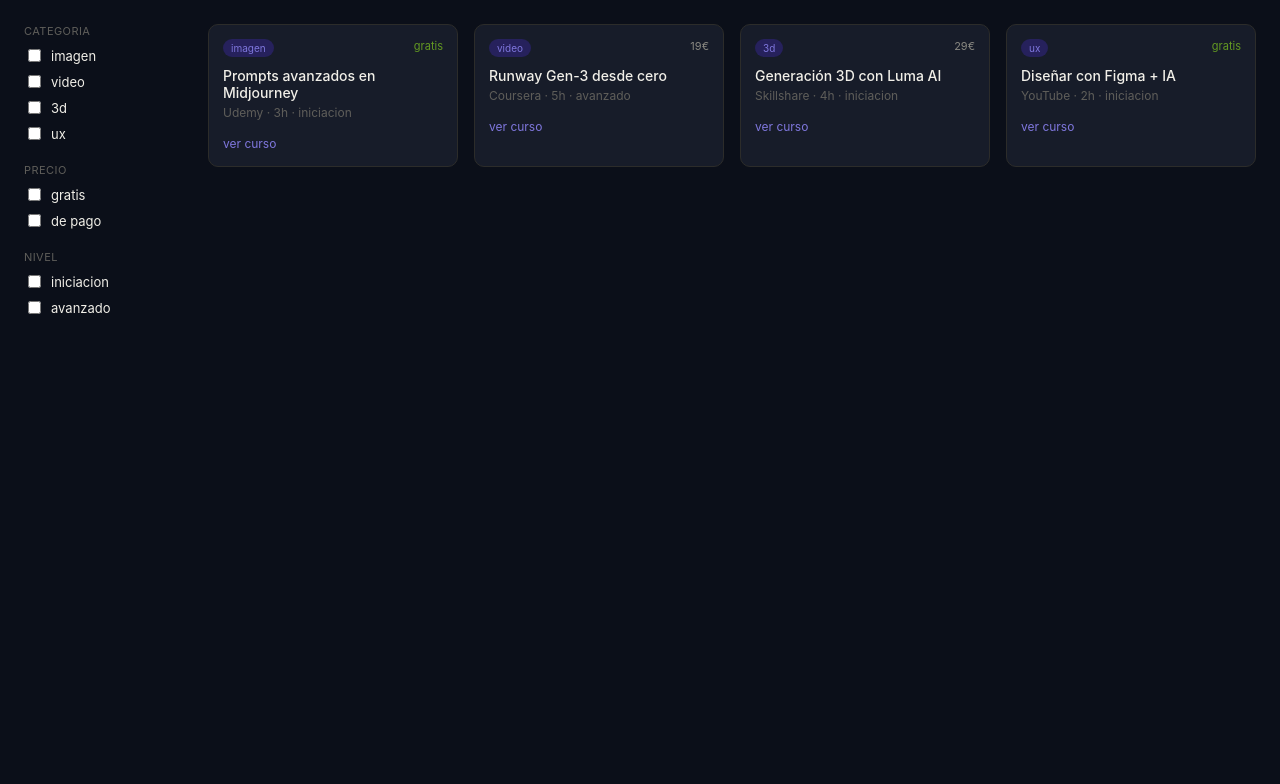
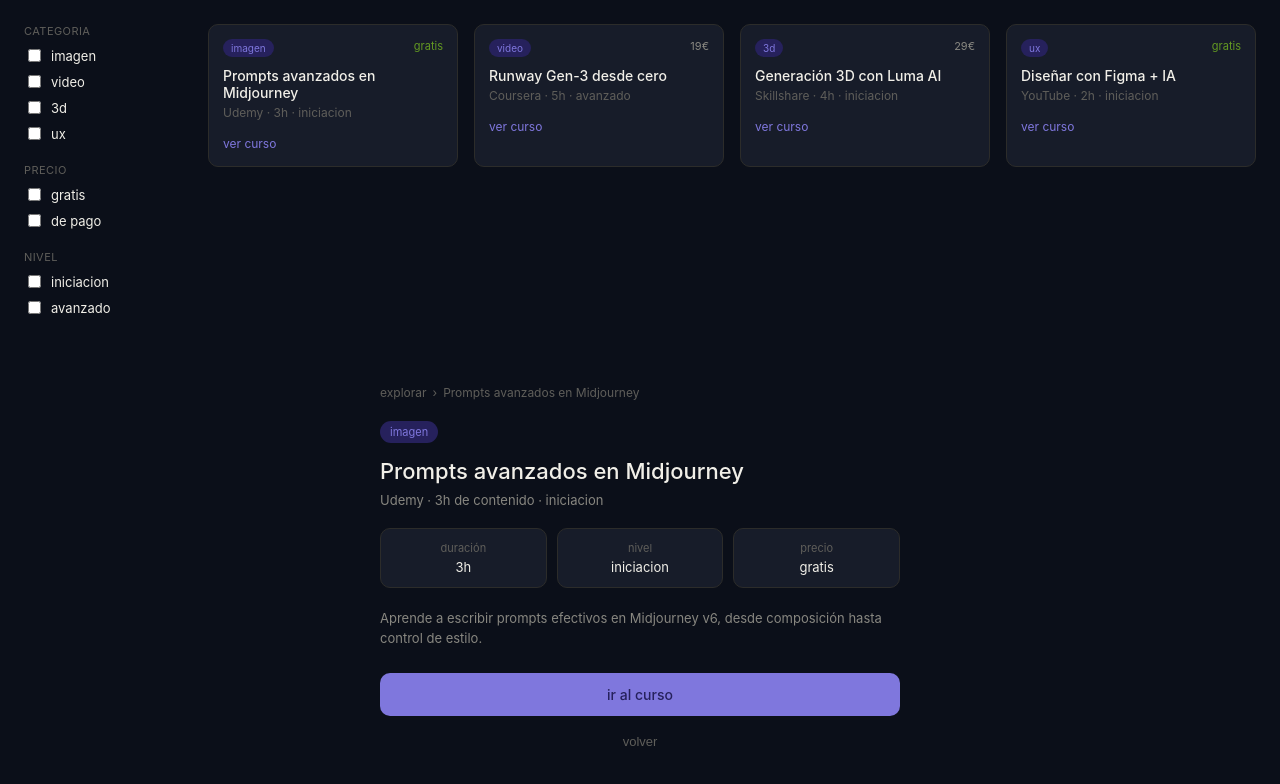
Before and after one commit to javipm319/cursoria, an Angular app: page /curso/1 in a window 1280 px wide. Before the commit this address led to /. Shown: the top 784 px of the page. Built offline with nearby package versions, Linux system fonts and the light colour scheme.

Commit message:
Ficha de curso con routing dinamico y boton ir al curso

```diff
--- a/src/app/app.html
+++ b/src/app/app.html
@@ -1 +1,2 @@
 <app-courses></app-courses>
+<router-outlet></router-outlet>
--- a/src/app/app.routes.ts
+++ b/src/app/app.routes.ts
@@ -1,3 +1,6 @@
 import { Routes } from '@angular/router';
+import { CourseDetail } from './course-detail/course-detail';
 
-export const routes: Routes = [];
+export const routes: Routes = [
+  { path: 'curso/:id', component: CourseDetail },
+];
--- /dev/null
+++ b/src/app/course-detail/course-detail.html
@@ -0,0 +1,34 @@
+@if (course(); as c) {
+  <div class="detail">
+    <div class="breadcrumb">
+      <a routerLink="/">explorar</a>
+      <span>›</span>
+      <span>{{c.title}}</span>
+    </div>
+
+    <span class="badge badge-{{c.category}}">{{c.category}}</span>
+
+    <h1>{{c.title}}</h1>
+    <p class="meta">{{c.platform}} · {{c.duration}} de contenido · {{c.level}}</p>
+
+    <div class="stats">
+      <div class="stat">
+        <p class="stat-label">duración</p>
+        <p class="stat-value">{{c.duration}}</p>
+      </div>
+      <div class="stat">
+        <p class="stat-label">nivel</p>
+        <p class="stat-value">{{c.level}}</p>
+      </div>
+      <div class="stat">
+        <p class="stat-label">precio</p>
+        <p class="stat-value">{{ c.price === 0 ? 'gratis' : c.price + '€' }}</p>
+      </div>
+    </div>
+
+    <p class="description">{{c.description}}</p>
+
+    <a class="cta" [href]="c.url" target="_blank" rel="noopener">ir al curso</a>
+    <button class="back" type="button" (click)="goBack()">volver</button>
+  </div>
+}
--- /dev/null
+++ b/src/app/course-detail/course-detail.scss
@@ -0,0 +1,105 @@
+@use '../../styles/variables' as vars;
+
+.detail {
+  max-width: 520px;
+  margin: 0 auto;
+  padding: 24px;
+}
+
+.breadcrumb {
+  display: flex;
+  align-items: center;
+  gap: 6px;
+  color: vars.$color-text-dim;
+  font-size: 12px;
+  margin-bottom: 20px;
+
+  a {
+    color: vars.$color-text-dim;
+    text-decoration: none;
+  }
+}
+
+.badge {
+  display: inline-block;
+  font-size: 11px;
+  padding: 4px 10px;
+  border-radius: 20px;
+  background: vars.$color-accent-soft;
+  color: vars.$color-accent;
+}
+
+h1 {
+  color: vars.$color-text;
+  font-size: 22px;
+  font-weight: 500;
+  margin: 14px 0 6px;
+  line-height: 1.3;
+}
+
+.meta {
+  color: vars.$color-text-muted;
+  font-size: 13px;
+  margin: 0 0 20px;
+}
+
+.stats {
+  display: flex;
+  gap: 10px;
+  margin-bottom: 20px;
+}
+
+.stat {
+  flex: 1;
+  background: vars.$color-surface;
+  border: 0.5px solid vars.$color-border;
+  border-radius: 10px;
+  padding: 12px;
+  text-align: center;
+
+  .stat-label {
+    color: vars.$color-text-dim;
+    font-size: 11px;
+    margin: 0 0 4px;
+  }
+
+  .stat-value {
+    color: vars.$color-text;
+    font-size: 13px;
+    margin: 0;
+  }
+}
+
+.description {
+  color: vars.$color-text-muted;
+  font-size: 13px;
+  line-height: 1.6;
+  margin: 0 0 24px;
+}
+
+.cta {
+  display: block;
+  width: 100%;
+  box-sizing: border-box;
+  background: vars.$color-accent;
+  color: vars.$color-accent-soft;
+  border: none;
+  border-radius: 10px;
+  padding: 13px;
+  font-size: 14px;
+  font-weight: 500;
+  text-align: center;
+  text-decoration: none;
+  margin-bottom: 10px;
+}
+
+.back {
+  display: block;
+  width: 100%;
+  background: none;
+  border: none;
+  color: vars.$color-text-dim;
+  font-size: 13px;
+  padding: 8px;
+  cursor: pointer;
+}
--- /dev/null
+++ b/src/app/course-detail/course-detail.ts
@@ -0,0 +1,29 @@
+import { Component, inject, signal } from '@angular/core';
+import { ActivatedRoute, RouterLink } from '@angular/router';
+import { Location } from '@angular/common';
+import { Course } from '../course';
+import { CourseData } from '../course-data';
+
+@Component({
+  selector: 'app-course-detail',
+  imports: [RouterLink],
+  templateUrl: './course-detail.html',
+  styleUrl: './course-detail.scss',
+})
+export class CourseDetail {
+  course = signal<Course | undefined>(undefined);
+  private route = inject(ActivatedRoute);
+  private courseService = inject(CourseData);
+  private location = inject(Location);
+
+  ngOnInit(): void {
+    this.route.paramMap.subscribe(params => {
+      const id = Number(params.get('id'));
+      this.courseService.getCourse(id).subscribe(course => this.course.set(course));
+    });
+  }
+
+  goBack(): void {
+    this.location.back();
+  }
+}
```
Also changed, not shown: 1 other file (tests, documents, lock files or other folders).
